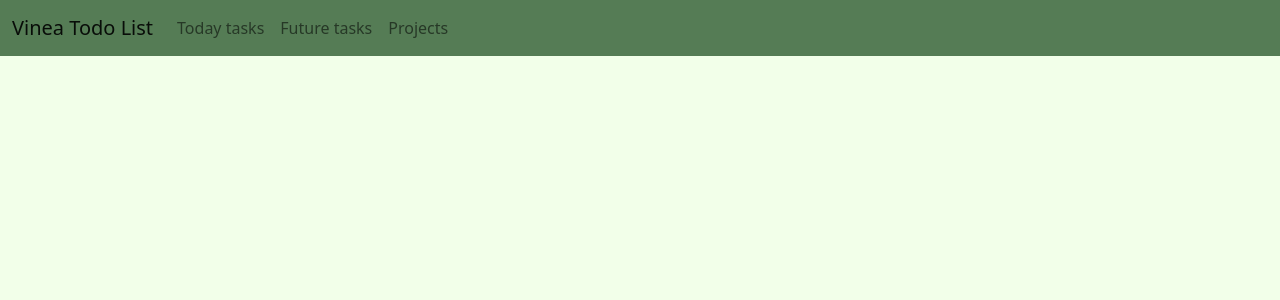
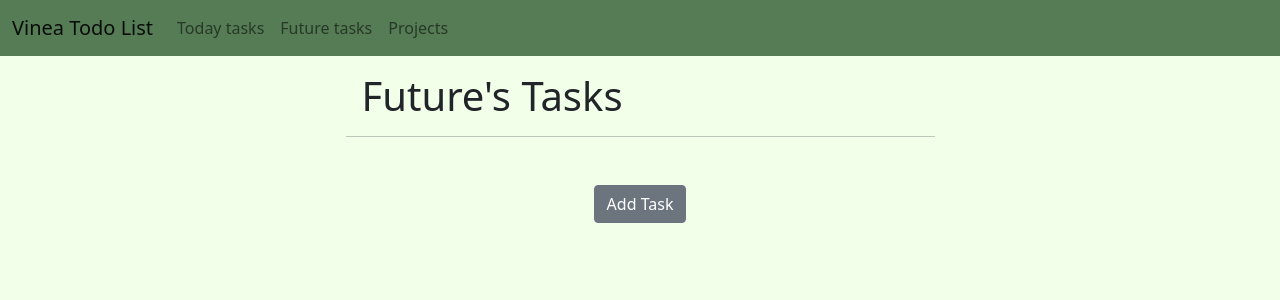
Before and after one commit to KyryloYefremov/TodoListWeb, a Flask app: page /future-tasks/ in a window 1280 px wide. Shown: the top 300 px of the page. Run offline with Flask 3, Linux system fonts and the light colour scheme; data that the repository does not hold is empty; some libraries are stand-ins or nearby versions.

Commit message:
New feature: add <Future tasks> section

```diff
--- a/main.py
+++ b/main.py
@@ -3,7 +3,7 @@ from flask_sqlalchemy import SQLAlchemy
 from sqlalchemy.orm import relationship
 from flask_bootstrap import Bootstrap5
 
-from datetime import date
+from datetime import date, datetime
 
 from forms import TaskForm, ProjectForm
 
@@ -77,12 +77,15 @@ def home():
     today = date.today().strftime("%d.%m.%Y")
     tasks = db.session.execute(db.select(Task)).scalars().all()
     today_tasks = [task for task in tasks if task.date == today]
-    return render_template("index.html", all_tasks=today_tasks)
+    return render_template("index.html", all_tasks=today_tasks, mode="Today")
 
 
 @app.route("/future-tasks/")
 def get_future_tasks():
-    return render_template("future_tasks.html")
+    today = datetime.today()
+    all_tasks = Task.query.all()
+    future_task = [task for task in all_tasks if datetime.strptime(task.date, "%d.%m.%Y") > today]
+    return render_template("index.html", all_tasks=future_task, mode="Future")
 
 
 @app.route("/projects/")
--- a/templates/future_tasks.html
+++ /dev/null
@@ -1,3 +0,0 @@
-{% include "header.html" %}
-
-{% include "footer.html" %}
--- a/templates/index.html
+++ b/templates/index.html
@@ -6,7 +6,7 @@
         <div class="col-md-10 col-lg-8 col-xl-7">
           <div class="site-heading">
             <h1 class="m-3">
-              Today's Tasks
+              {{ mode }}'s Tasks
             </h1>
             <hr>
           </div>
```
